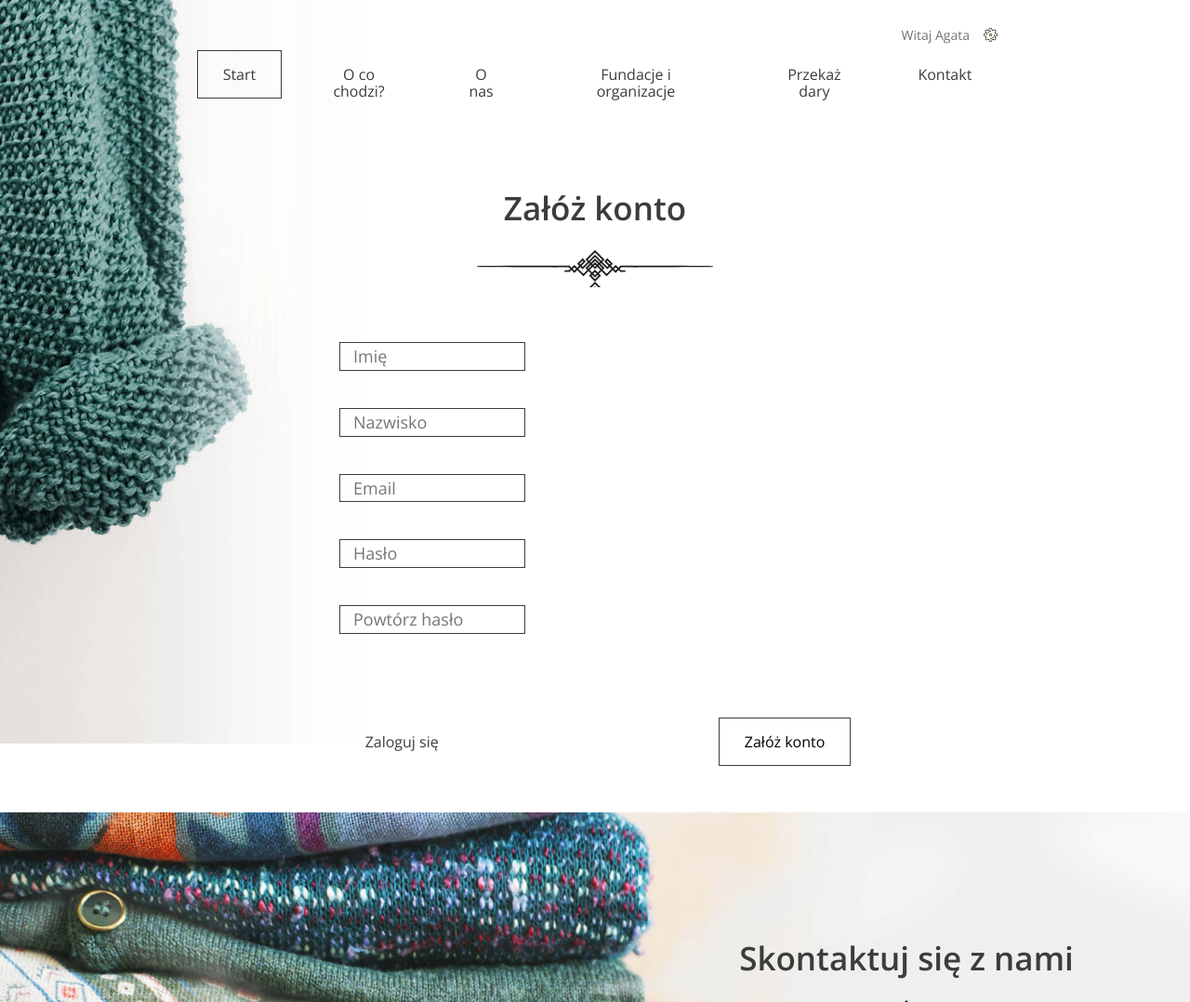
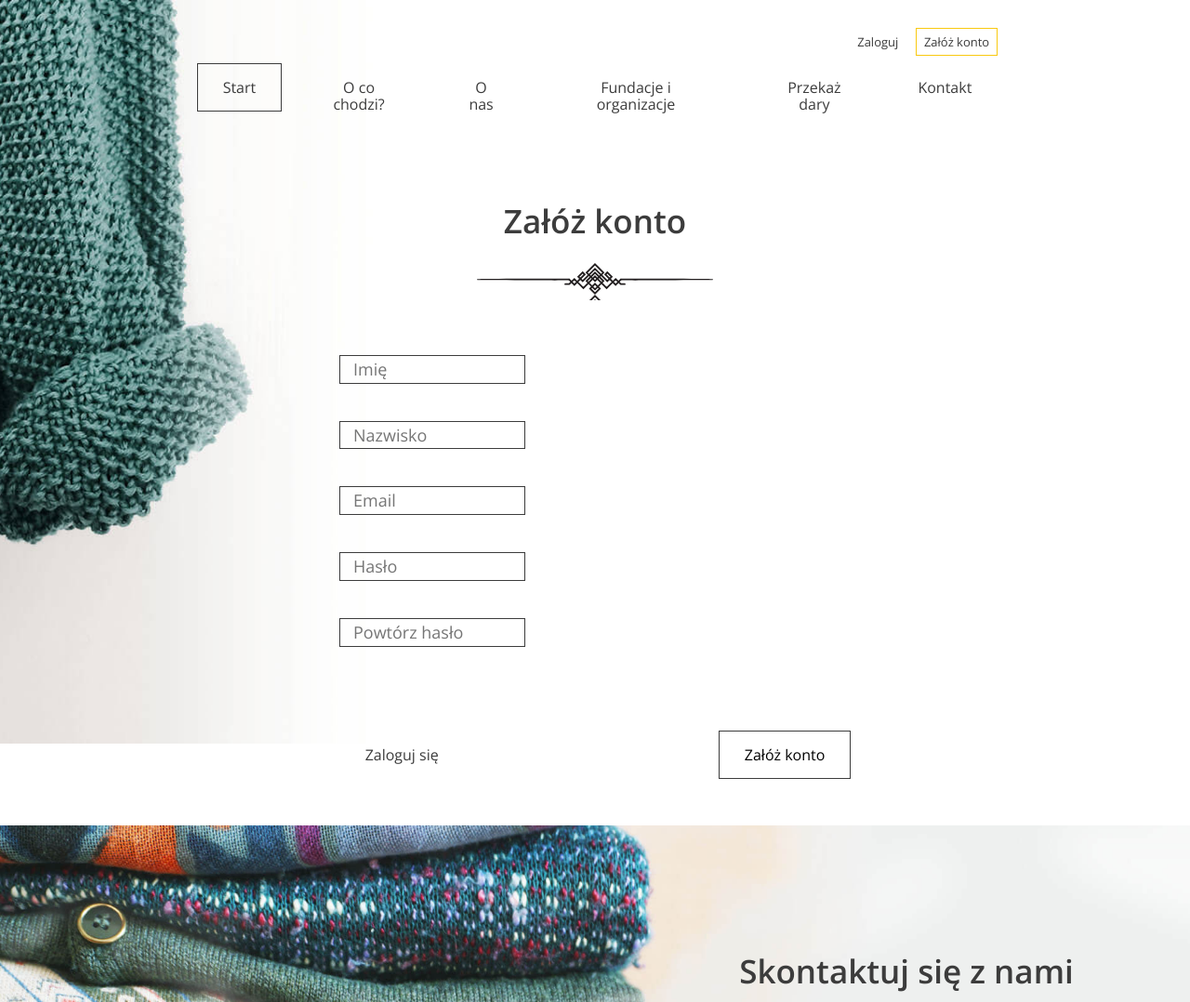
Before and after one commit to Wookie69Land/django_oddam, a Django app: template project_oddam/oddam_app/templates/register.html in a window 1280 px wide. Shown: the top 1078 px of the page at 93% size. Run offline with Django 4.2, Linux system fonts and the light colour scheme; the template is opened without the code that fills it, so the values that code supplies are empty.

Commit message:
Stage-2-3 links login register

```diff
--- a/project_oddam/oddam_app/templates/base.html
+++ b/project_oddam/oddam_app/templates/base.html
@@ -13,14 +13,19 @@
     <header class="header--form-page">
       <nav class="container container--70">
         <ul class="nav--actions">
+            {% if user.is_authenticated %}
           <li class="logged-user">
-            Witaj Agata
+            Witaj {{ user.username }}
             <ul class="dropdown">
               <li><a href="#">Profil</a></li>
               <li><a href="#">Ustawienia</a></li>
               <li><a href="#">Wyloguj</a></li>
             </ul>
           </li>
+            {% else %}
+          <li><a href="{% url 'login' %}#login-form" class="btn btn--small btn--without-border">Zaloguj</a></li>
+          <li><a href="{% url 'register' %}#register-form" class="btn btn--small btn--highlighted">Załóż konto</a></li>
+            {% endif %}
         </ul>
 
         <ul>
--- a/project_oddam/oddam_app/templates/index.html
+++ b/project_oddam/oddam_app/templates/index.html
@@ -55,7 +55,7 @@
         </div>
       </div>
 
-      <a href="#" class="btn btn--large">Załóż konto</a>
+      <a href="{% url 'register' %}#register-form" class="btn btn--large">Załóż konto</a>
     </section>
 
     <section id="about-us" class="about-us">
--- a/project_oddam/oddam_app/templates/login.html
+++ b/project_oddam/oddam_app/templates/login.html
@@ -2,7 +2,7 @@
 {% block content %}
 {% load static %}
 
-    <section class="login-page">
+    <section class="login-page" id="login-form">
       <h2>Zaloguj się</h2>
       <form>
         <div class="form-group">
--- a/project_oddam/oddam_app/templates/register.html
+++ b/project_oddam/oddam_app/templates/register.html
@@ -2,7 +2,7 @@
 {% block content %}
 {% load static %}
 
-    <section class="login-page">
+    <section class="login-page" id="register-form">
       <h2>Załóż konto</h2>
       <form>
         <div class="form-group">
```
